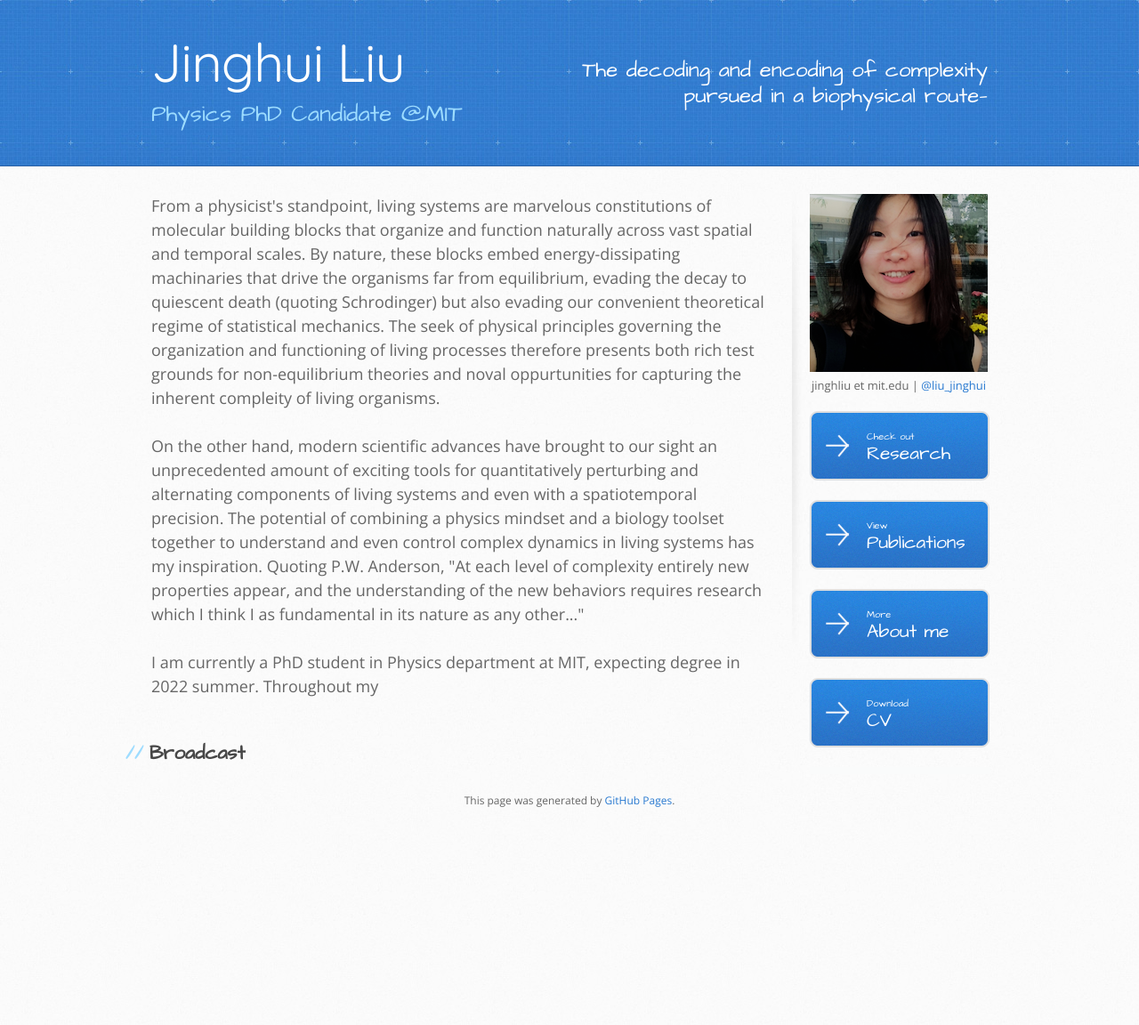
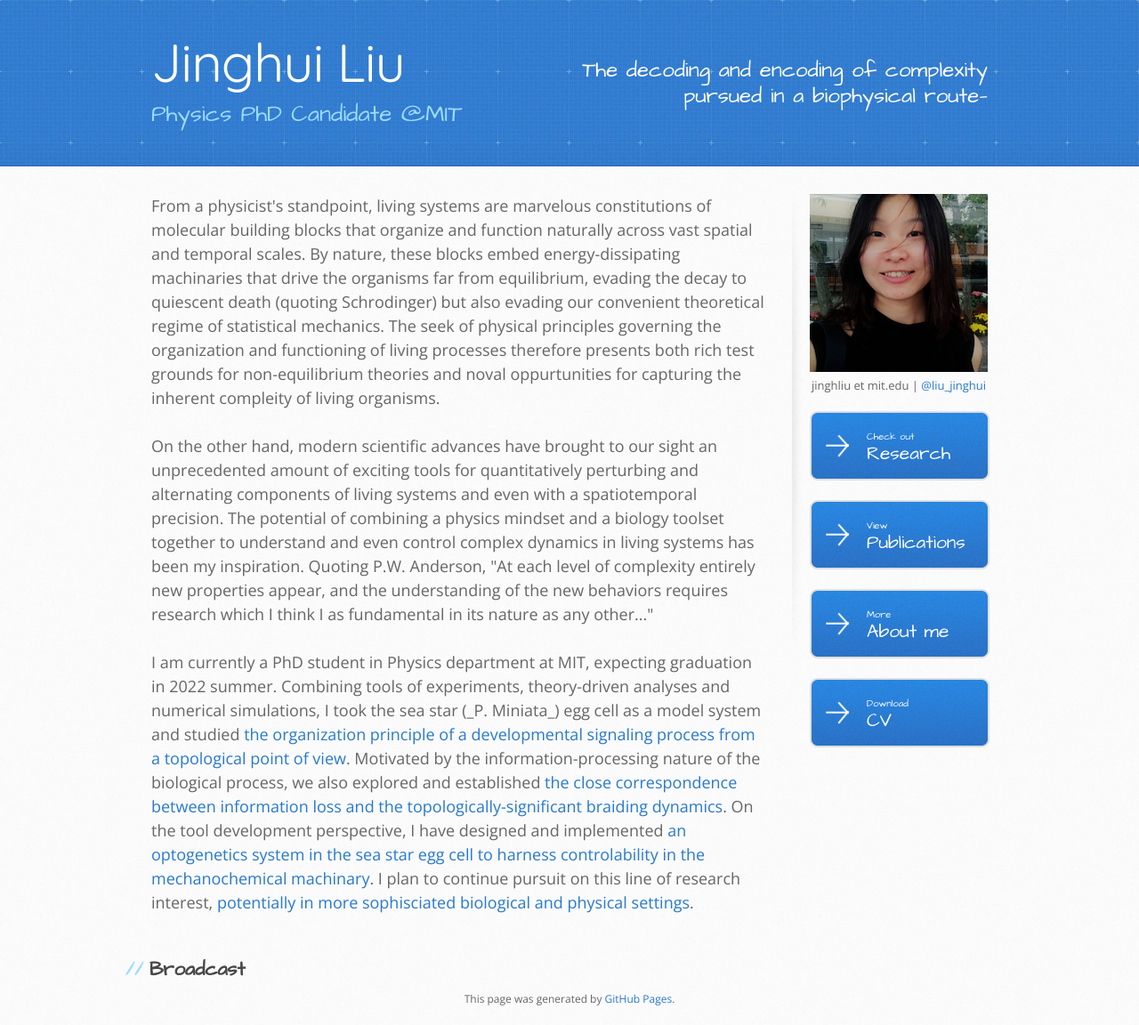
Before and after one commit to jinghui-liu/jinghui-liu.github.io, a Jekyll site: the page built from index.md, in a window 1280 px wide. Shown: the whole page at 89% size. Built offline with Jekyll 4.4.1, drawn with Linux system fonts in a browser that asks for light colours; before the commit the page ends 929 px from its top, so only the background shows below that.

Commit message:
frontpage_update

```diff
--- a/index.md
+++ b/index.md
@@ -14,10 +14,10 @@
 From a physicist's standpoint, living systems are marvelous constitutions of molecular building blocks that organize and function naturally across vast spatial and temporal scales. By nature, these blocks embed energy-dissipating machinaries that drive the organisms far from equilibrium, evading the decay to quiescent death (quoting Schrodinger) but also evading our convenient theoretical regime of statistical mechanics. The seek of physical principles governing the organization and functioning of living processes therefore presents both rich test grounds for non-equilibrium theories and noval oppurtunities for capturing the inherent compleity of living organisms.
 <br><br>
 
-On the other hand, modern scientific advances have brought to our sight an unprecedented amount of exciting tools for quantitatively perturbing and alternating components of living systems and even with a spatiotemporal precision. The potential of combining a physics mindset and a biology toolset together to understand and even control complex dynamics in living systems has my inspiration. Quoting P.W. Anderson, "At each level of complexity entirely new properties appear, and the understanding of the new behaviors requires research which I think I as fundamental in its nature as any other..."
+On the other hand, modern scientific advances have brought to our sight an unprecedented amount of exciting tools for quantitatively perturbing and alternating components of living systems and even with a spatiotemporal precision. The potential of combining a physics mindset and a biology toolset together to understand and even control complex dynamics in living systems has been my inspiration. Quoting P.W. Anderson, "At each level of complexity entirely new properties appear, and the understanding of the new behaviors requires research which I think I as fundamental in its nature as any other..."
 <br><br>
 
-I am currently a PhD student in Physics department at MIT, expecting degree in 2022 summer. Throughout my
+I am currently a PhD student in Physics department at MIT, expecting graduation in 2022 summer. Combining tools of experiments, theory-driven analyses and numerical simulations, I took the sea star (_P. Miniata_) egg cell as a model system and studied <a href="\research-page.html">the organization principle of a developmental signaling process from a topological point of view</a>. Motivated by the information-processing nature of the biological process, we also explored and established <a href="\research-page.html">the close correspondence between information loss and the topologically-significant braiding dynamics</a>. On the tool development perspective, I have designed and implemented <a href="\research-page.html">an optogenetics system in the sea star egg cell to harness controlability in the mechanochemical machinary</a>. I plan to continue pursuit on this line of research interest, <a href="\research-page.html">potentially in more sophisciated biological and physical settings</a>.
 
 <br><br>
 
```
